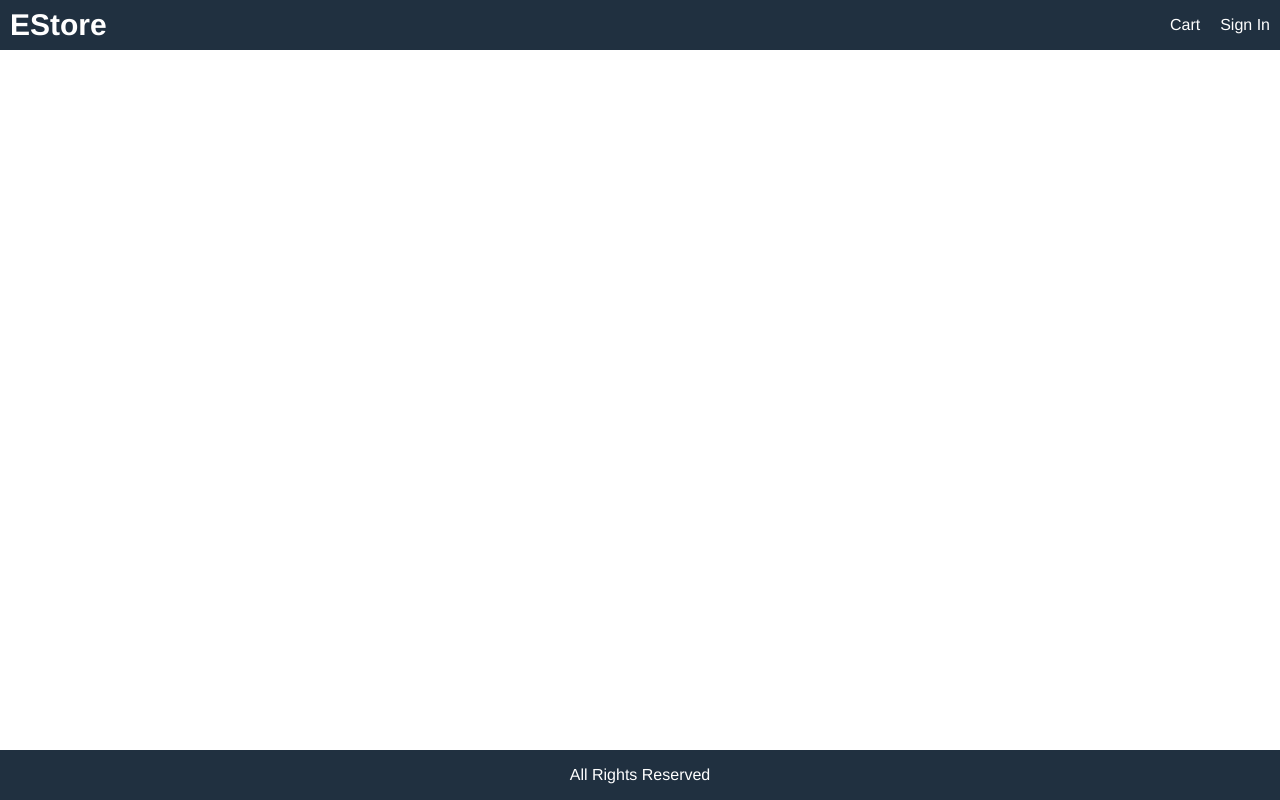
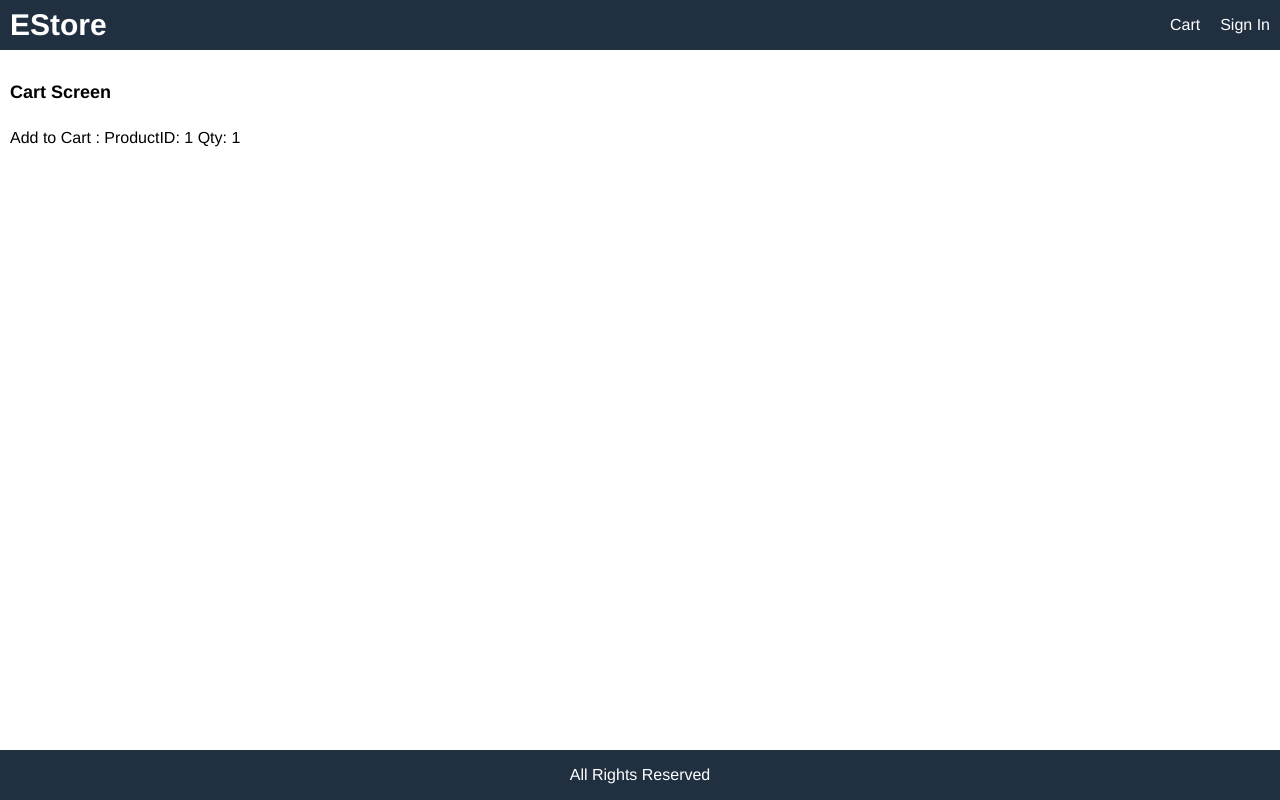
Before and after one commit to OnTheRocks/Ecommerce, a React (Create React App) app in the folder frontend/: page /cart/1 in a window 1280 px wide. Built offline with nearby package versions, Linux system fonts and the light colour scheme.

Commit message:
Added cart screen, add to cart function and Qty function.

```diff
--- a/frontend/src/App.js
+++ b/frontend/src/App.js
@@ -1,5 +1,6 @@
 import React from 'react';
 import { BrowserRouter, Route } from 'react-router-dom';
+import CartScreen from './Screens/CartScreen';
 import HomeScreen from './Screens/HomeScreen';
 import ProductScreen from './Screens/ProductScreen';
 
@@ -17,6 +18,7 @@
       </div>
     </header>
     <main>
+      <Route path="/cart/:id?" component={CartScreen}></Route>
       <Route path="/product/:id" component={ProductScreen}></Route>
       <Route path="/" component={HomeScreen} exact></Route>
 
--- /dev/null
+++ b/frontend/src/Screens/CartScreen.js
@@ -0,0 +1,12 @@
+import React from 'react'
+
+export default function CartScreen(props) {
+  const productId = props.match.params.id;
+  const qty = props.location.search? Number(props.location.search.split('=')[1]): 1;
+  return (
+    <div>
+      <h1>Cart Screen</h1>
+      <p>Add to Cart : ProductID: {productId} Qty: {qty}</p>
+    </div>
+  )
+}
--- a/frontend/src/Screens/ProductScreen.js
+++ b/frontend/src/Screens/ProductScreen.js
@@ -1,4 +1,4 @@
-import React, { useEffect } from 'react'
+import React, { useEffect, useState } from 'react'
 import { useDispatch, useSelector } from 'react-redux'
 import { Link } from 'react-router-dom';
 import { detailsProduct } from '../actions/productActions';
@@ -9,12 +9,16 @@
 export default function ProductScreen(props) {
   const dispatch = useDispatch();
   const productId = props.match.params.id;
+  const [qty, setQty] = useState(1);
   const productDetails = useSelector((state) => state.productDetails);
   const { loading, error, product } = productDetails;
 
   useEffect(() => {
     dispatch(detailsProduct(productId));
   }, [dispatch, productId]);
+  const addToCartHandler = () => {
+    props.history.push(`/cart/${productId}?qty=${qty}`);
+  };
 
   return (
     <div>
@@ -63,14 +67,34 @@
                   <div>{product.countInStock > 0 ? (
                     <span className="success">In Stock</span>
                   ) : (
-                    <span className="danger">Unavailable</span>
+                    <span className="danger">Out Of Stock</span>
                   )}
                   </div>
                 </div>
               </li>
-              <li>
-                <button className="primary block">Add to Cart</button>
-              </li>
+              {product.countInStock > 0 && (
+                <>
+                <li>
+                  <div className="row">
+                    <div>Qty</div>
+                    <div>
+                      <select value={qty} onChange={e => setQty(e.target.value)}>
+                        {
+                          [...Array(product.countInStock).keys()].map( x => (
+                            <option key={x + 1} value={x + 1}>
+                              {x + 1}
+                            </option>
+                          )
+                        )}
+                      </select>
+                    </div>
+                  </div>
+                </li>
+                  <li>
+                    <button onClick={addToCartHandler} className="primary block">Add to Cart</button>
+                  </li>
+                </>
+              )}
             </ul>
           </div>
         </div>
```
